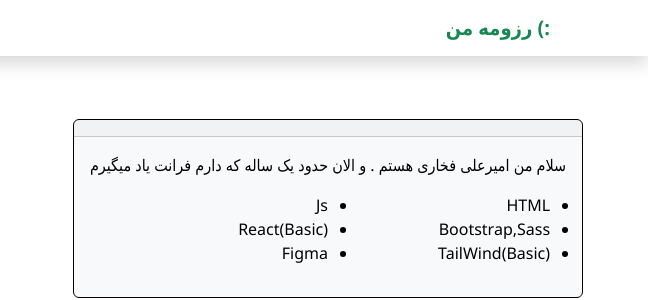
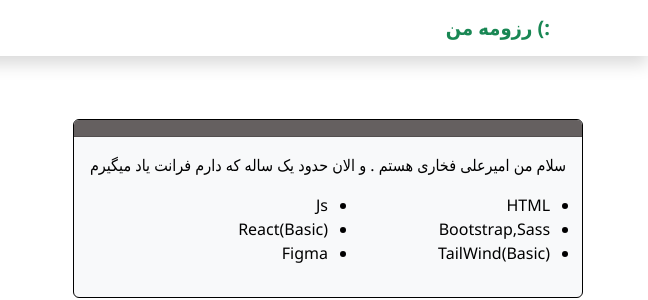
Before and after one commit to AmirAliFakhari/CV-Website, a plain HTML site: page index.html in a window 1280 px wide. Shown: the top 300 px of the page, 632-1280 px from the left. Drawn offline with nearby package versions, Linux system fonts and the light colour scheme.

Commit message:
Update index.html

```diff
--- a/index.html
+++ b/index.html
@@ -50,7 +50,7 @@
     <div class="row align-items-center mt-5 mt-lg-0">
       <div class="col-md-6 d-flex flex-column align-items-center px-1 col-12 ">
         <div class="card text-bg-light mb-3 border-black " style="width: fit-content;">
-          <div class="card-header fw-bold"></div>
+          <div class="card-header fw-bold" style="background: #656060;"></div>
           <div class="card-body">
             <p class="card-text " style="text-align: justify;">سلام من امیرعلی فخاری هستم . و الان حدود
               یک ساله که دارم فرانت یاد میگیرم</p>
```
